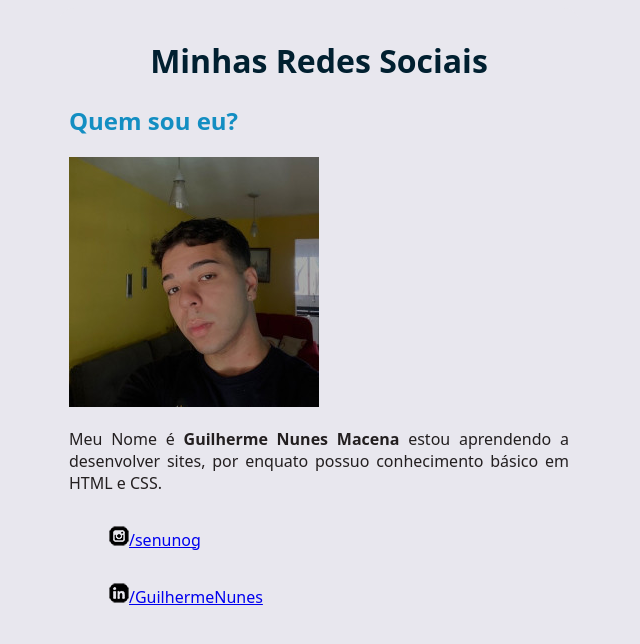
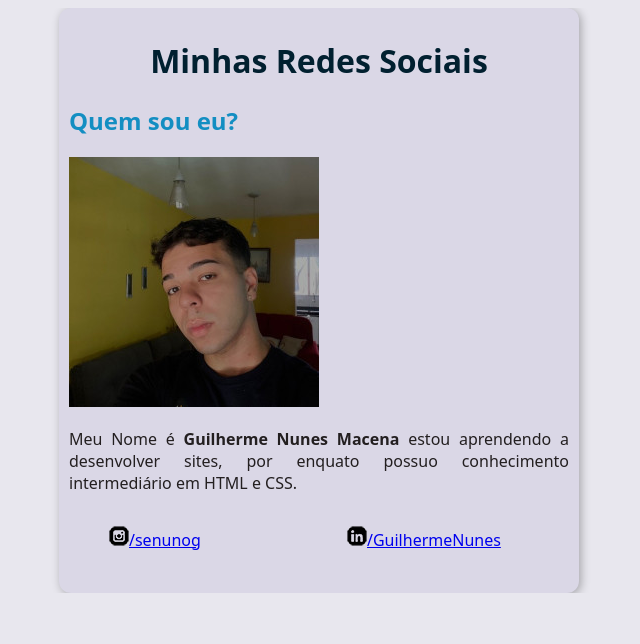
Before and after one commit to Guisnu/Html-Css, a plain HTML site: page Desafios/perfil social/index.html in a window 1280 px wide. Shown: the whole page, without its empty margins (321-961 px from the left). Drawn offline with Linux system fonts and the light colour scheme.

Commit message:
atualizei

```diff
--- a/Desafios/perfil social/index.html
+++ b/Desafios/perfil social/index.html
@@ -17,7 +17,7 @@
 
         <img src="foto cv.jpg" alt="foto social.jpg">
 
-            <p>Meu Nome é <strong>Guilherme Nunes Macena</strong> estou aprendendo a desenvolver sites, por enquato possuo conhecimento básico em HTML e CSS.</p>
+            <p>Meu Nome é <strong>Guilherme Nunes Macena</strong> estou aprendendo a desenvolver sites, por enquato possuo conhecimento intermediário em HTML e CSS.</p>
 
                <ul>
                     <li><p><img src="icone-instagram.png" alt="instagram.png"><a href="https://www.instagram.com/senunog/" target="_blank" type="external">/senunog</a></p></li>
--- a/Desafios/perfil social/style.css
+++ b/Desafios/perfil social/style.css
@@ -20,14 +20,20 @@ h2 {
     /* background-color: #dad7e6;
     padding: 10px;
     border-radius: 12px; */
-
-
 }
 main {
     background-color: #e8e7ee;
-    width: 500px;
+    max-width: 500px;
+    min-width: 320px;
     margin: auto;
     padding: 10px;
     border-radius: 15px;
 
+    background-color: #dad7e6;
+    padding: 10px;
+    border-radius: 12px;
+    box-shadow: 2px 2px 10px #0000004b;
 }
+ul {
+    columns: 2;
+}
```
Also changed, not shown: Desafios/Desafio Android com auxilio/estilo/style.css (indentation only), 1 other file.
